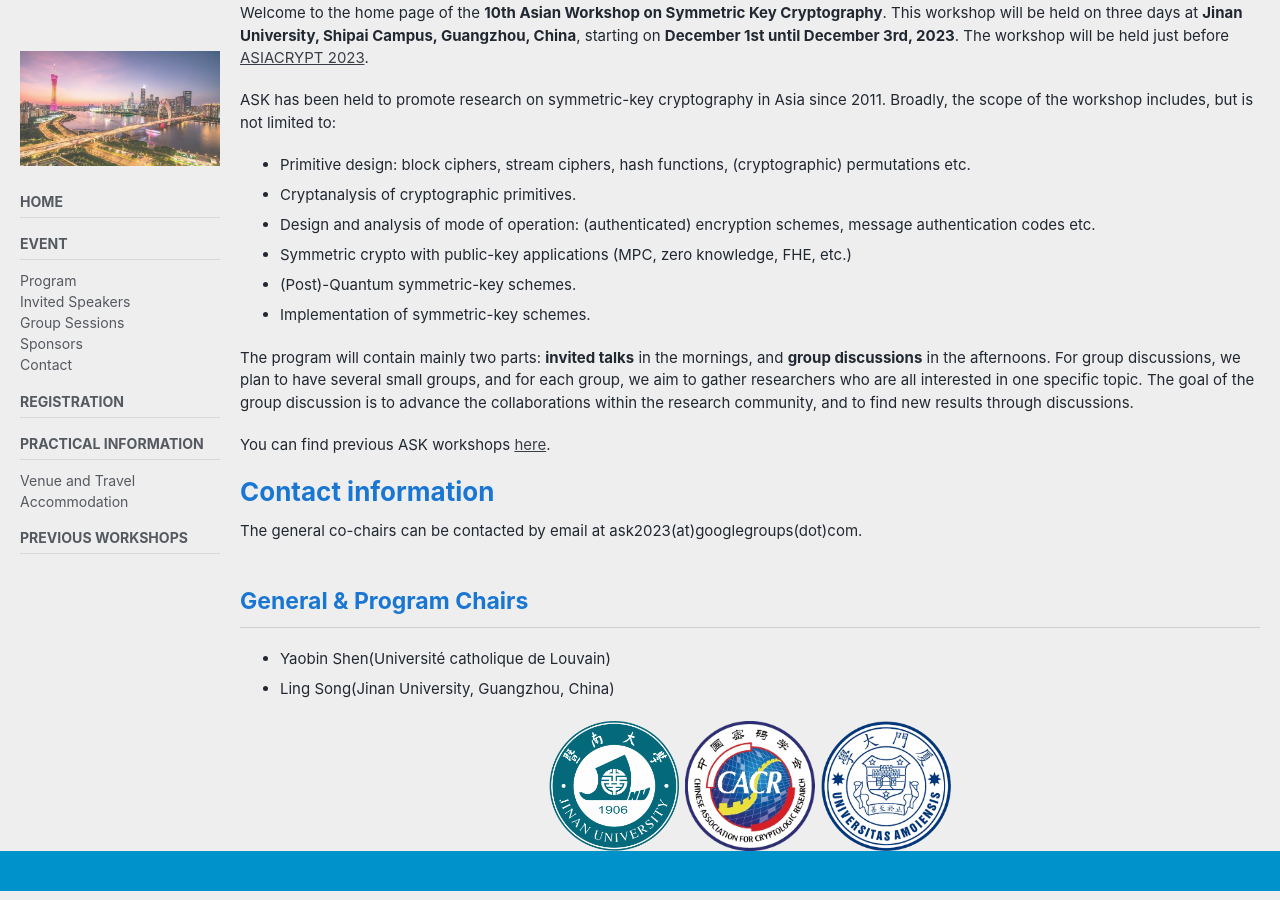
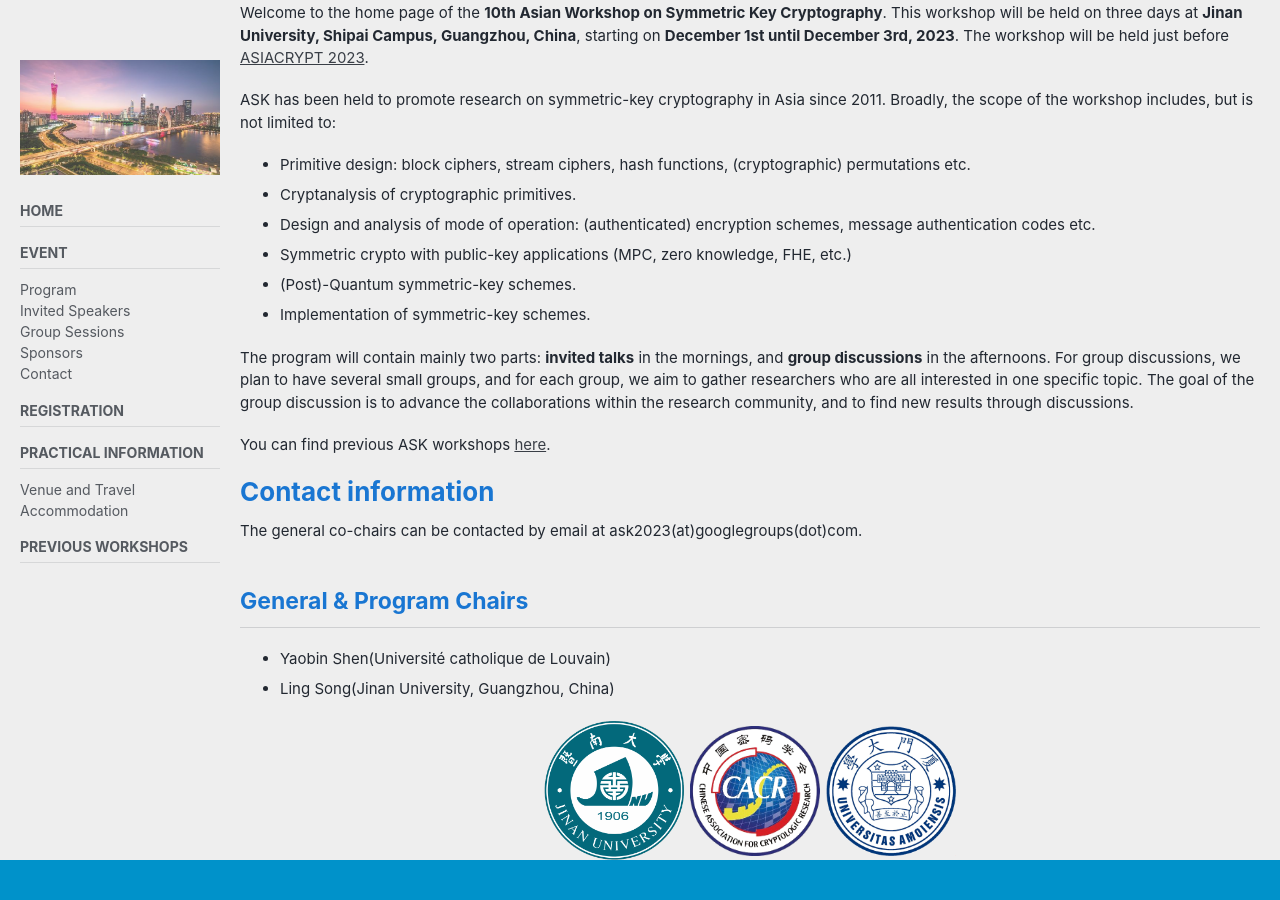
Before and after one commit to cryptanalysisbench/SATbench, a Jekyll site: the page built from index.md, in a window 1280 px wide and 900 px high, scrolled down 99 px. Built offline with Jekyll 4.4.1, drawn with Linux system fonts in a browser that asks for light colours; cached includes are drawn as plain includes; nearby versions of some CDN libraries.

Commit message:
Update index.md

```diff
--- a/index.md
+++ b/index.md
@@ -37,7 +37,7 @@ The general co-chairs can be contacted by email at ask2023(at)googlegroups(dot)c
 
 <div class="row text-center">
 <div class="col-lg-9 col-xxl-7 mx-auto">
-  <a href="https://www.jnu.edu.cn/main.htm"><img border="0" height="130" width="130" src="https://askworkshop.github.io/ask2023/assets/images/jnu.png" /></a>
+  <a href="https://www.jnu.edu.cn/main.htm"><img border="0" height="140" width="140" src="https://askworkshop.github.io/ask2023/assets/images/jnu.png" /></a>
   <a href="https://www.cacrnet.org.cn/"><img border="0" src="https://askworkshop.github.io/ask2023/assets/images/cacr.png" height="130" width="130" /></a>
   <a href="https://www.xmu.edu.cn/"><img border="0" src="https://askworkshop.github.io/ask2023/assets/images/xmu.png" height="130" width="130" /></a>
 </div>
```
